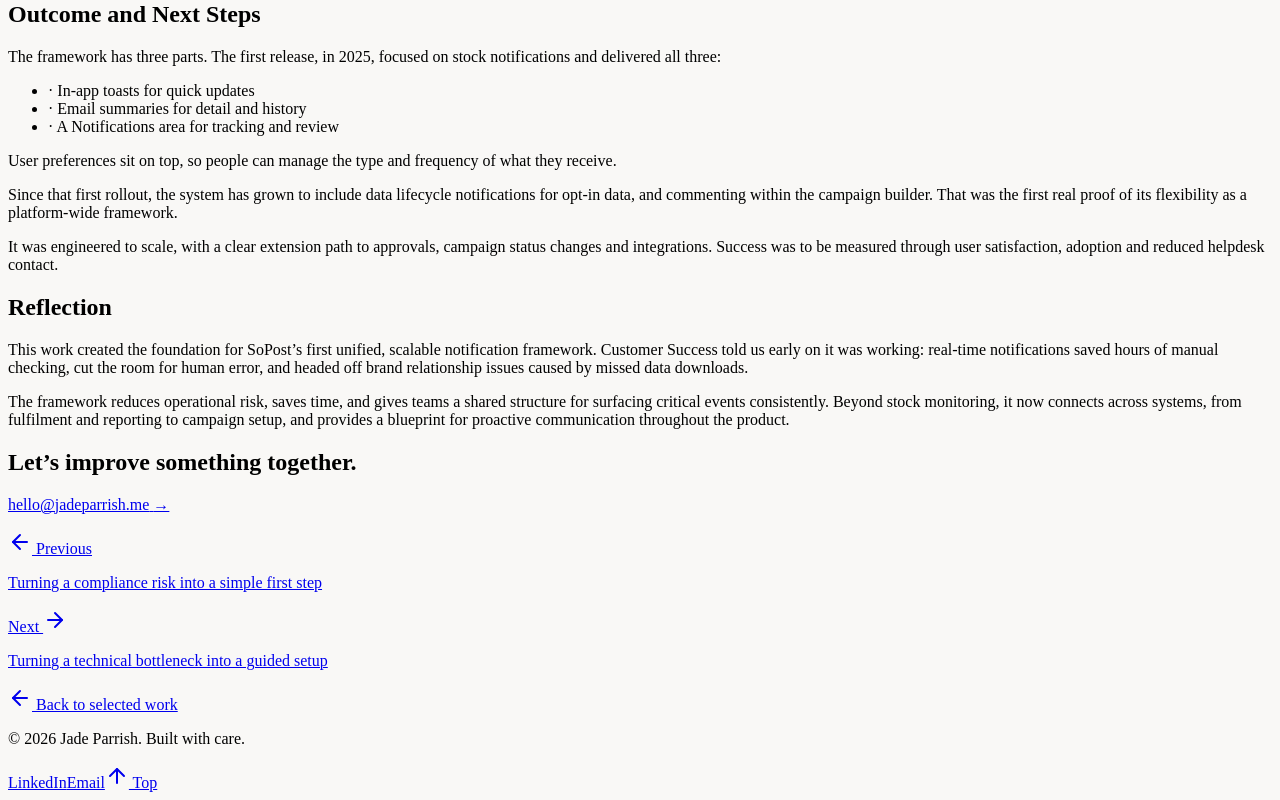
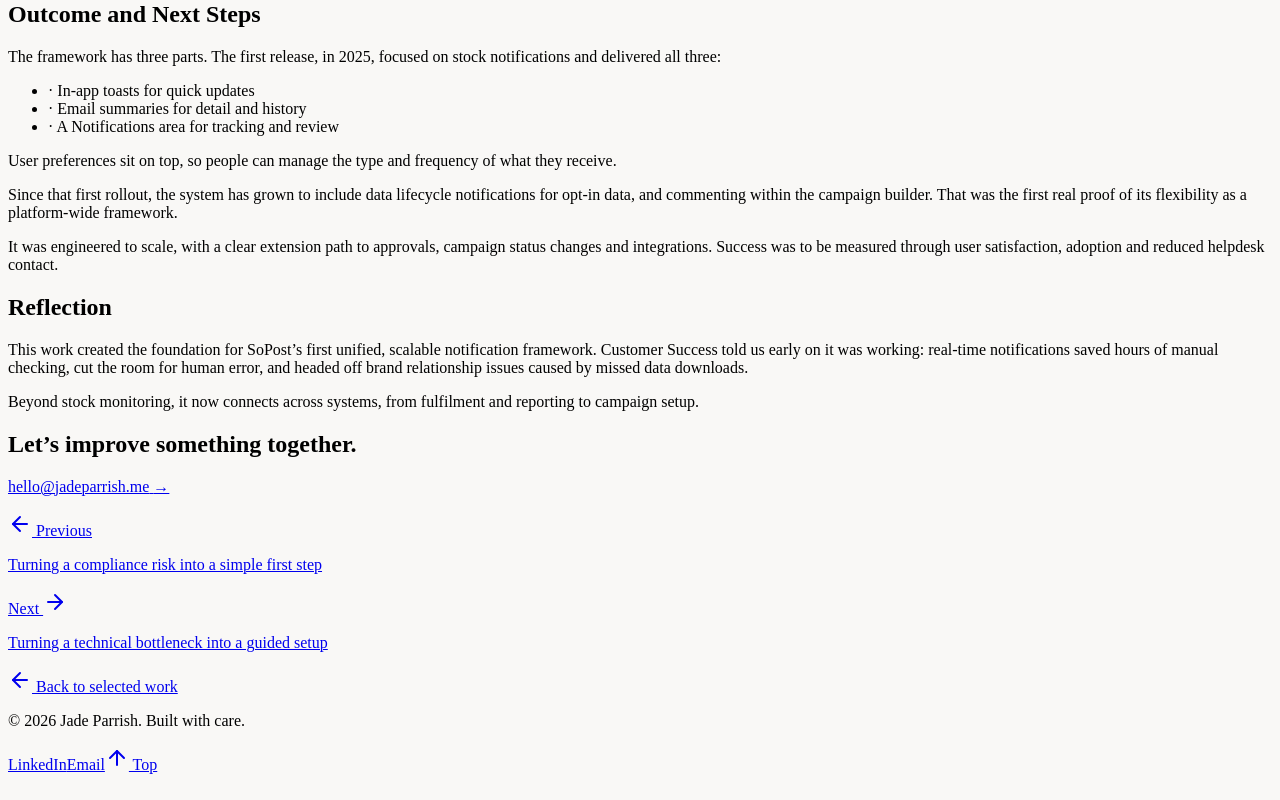
Before and after one commit to jadeparrish/portfolio, a Next.js app: page /work/notifications in a window 1280 px wide. Shown: the part 1523-2323 px from the top of the page. Built offline with nearby package versions, Linux system fonts and the light colour scheme.

Commit message:
Refactor notification text for clarity
Removed redundant explanation about operational risk and shared structure.

```diff
--- a/app/work/notifications/page.js
+++ b/app/work/notifications/page.js
@@ -229,11 +229,8 @@ export default function NotificationsCaseStudy() {
               downloads.
             </p>
             <p>
-              The framework reduces operational risk, saves time, and gives teams a shared
-              structure for surfacing critical events consistently. Beyond stock
-              monitoring, it now connects across systems, from fulfilment and reporting to
-              campaign setup, and provides a blueprint for proactive communication
-              throughout the product.
+              Beyond stock monitoring, it now connects across systems, from fulfilment
+              and reporting to campaign setup.
             </p>
           </div>
         </section>
```
